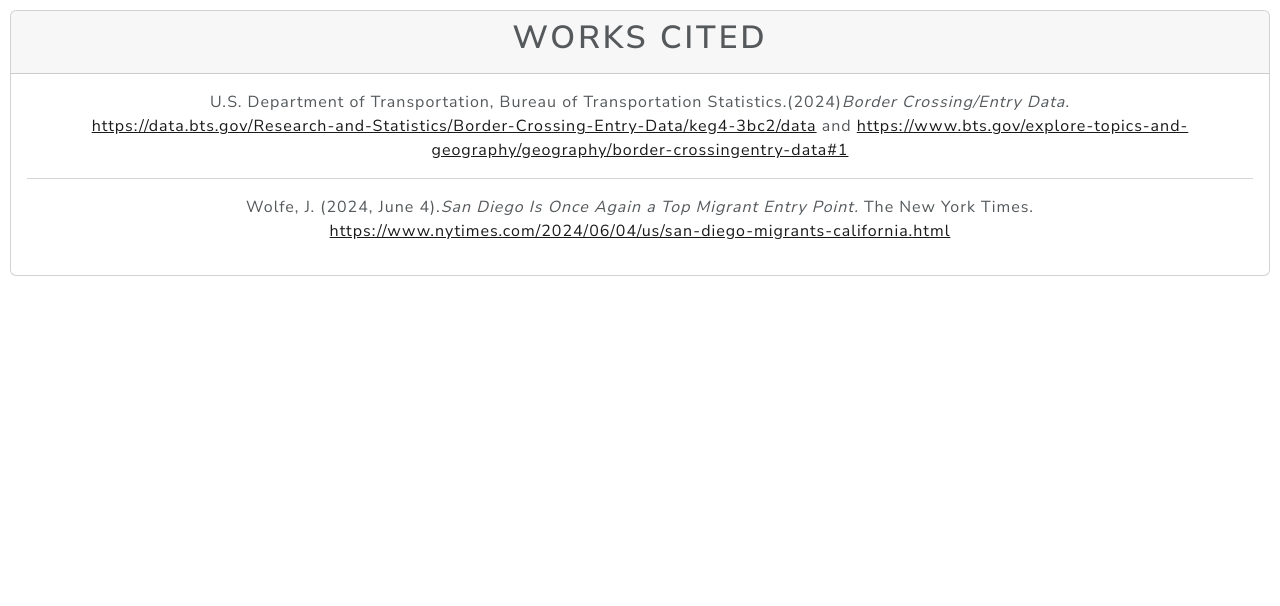
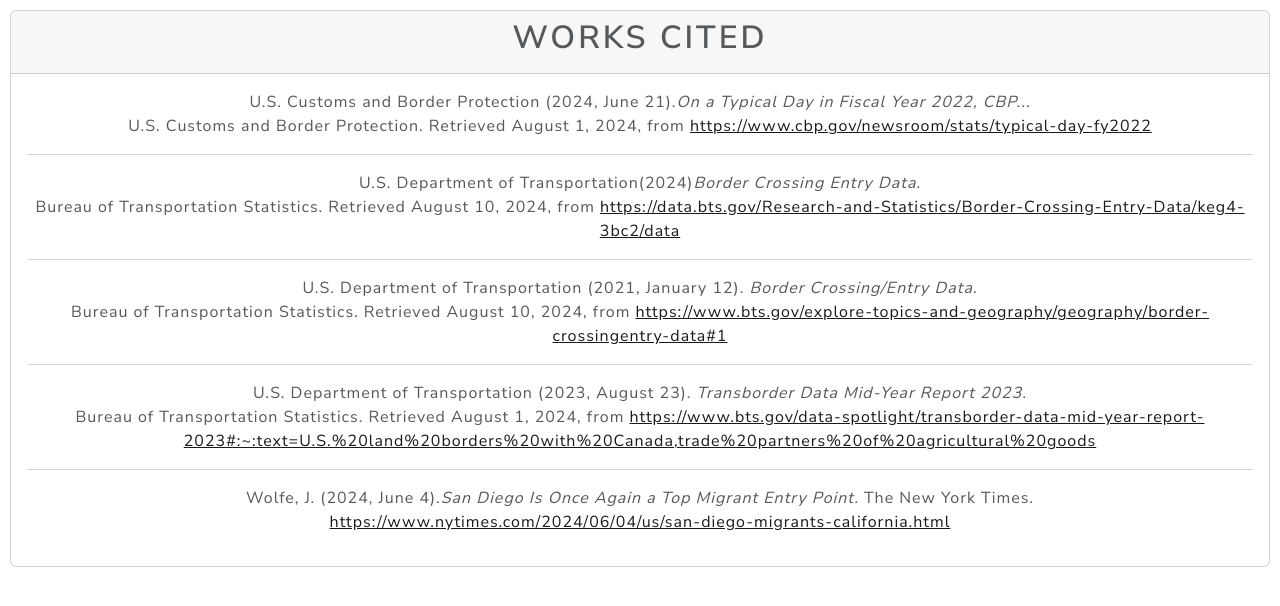
Before and after one commit to BramSunner/project-3-group-10, a Flask app: page /works_cited in a window 1280 px wide. Shown: the part 92-698 px from the top of the page. Run offline with Flask 3, Linux system fonts and the light colour scheme; some libraries are stand-ins or nearby versions.

Commit message:
Update works_cited.html
added additional references

```diff
--- a/app/templates/works_cited.html
+++ b/app/templates/works_cited.html
@@ -51,17 +51,29 @@
                 <div class="card-body text-center">
 
                     <p>
-                        U.S. Department of Transportation, Bureau of Transportation Statistics.(2024)<i>Border Crossing/Entry Data.</i><br>
+                        U.S. Customs and Border Protection (2024, June 21).<i>On a Typical Day in Fiscal Year 2022, CBP... </i><br> U.S. Customs and Border Protection. Retrieved August 1, 2024, from
+                        <a href="https://www.cbp.gov/newsroom/stats/typical-day-fy2022">https://www.cbp.gov/newsroom/stats/typical-day-fy2022</a>
+                    </p>
+                    <hr>
+                    <p>
+                        U.S. Department of Transportation(2024)<i>Border Crossing Entry Data.</i><br>Bureau of Transportation Statistics. Retrieved August 10, 2024, from
                         <a href="https://data.bts.gov/Research-and-Statistics/Border-Crossing-Entry-Data/keg4-3bc2/data">https://data.bts.gov/Research-and-Statistics/Border-Crossing-Entry-Data/keg4-3bc2/data</a>
-                        and
+                    </p>
+                    <hr>
+                    <p>
+                        U.S. Department of Transportation (2021, January 12). <i>Border Crossing/Entry Data.</i><br>Bureau of Transportation Statistics. Retrieved August 10, 2024, from
                         <a href="https://www.bts.gov/explore-topics-and-geography/geography/border-crossingentry-data#1">https://www.bts.gov/explore-topics-and-geography/geography/border-crossingentry-data#1</a>
+                    </p>
+                    <hr>
+                    <p>
+                        U.S. Department of Transportation (2023, August 23). <i>Transborder Data Mid-Year Report 2023.</i><br>Bureau of Transportation Statistics. Retrieved August 1, 2024, from
+                        <a href="https://www.bts.gov/data-spotlight/transborder-data-mid-year-report-2023#:~:text=U.S.%20land%20borders%20with%20Canada,trade%20partners%20of%20agricultural%20goods">https://www.bts.gov/data-spotlight/transborder-data-mid-year-report-2023#:~:text=U.S.%20land%20borders%20with%20Canada,trade%20partners%20of%20agricultural%20goods</a>
                     </p>
                     <hr>
                     <p>
                         Wolfe, J. (2024, June 4).<i>San Diego Is Once Again a Top Migrant Entry Point.</i> The New York Times.<br>
                         <a href="https://www.nytimes.com/2024/06/04/us/san-diego-migrants-california.html">https://www.nytimes.com/2024/06/04/us/san-diego-migrants-california.html</a>
                     </p>
-
                 </div>
             </div>
         </div>
```
